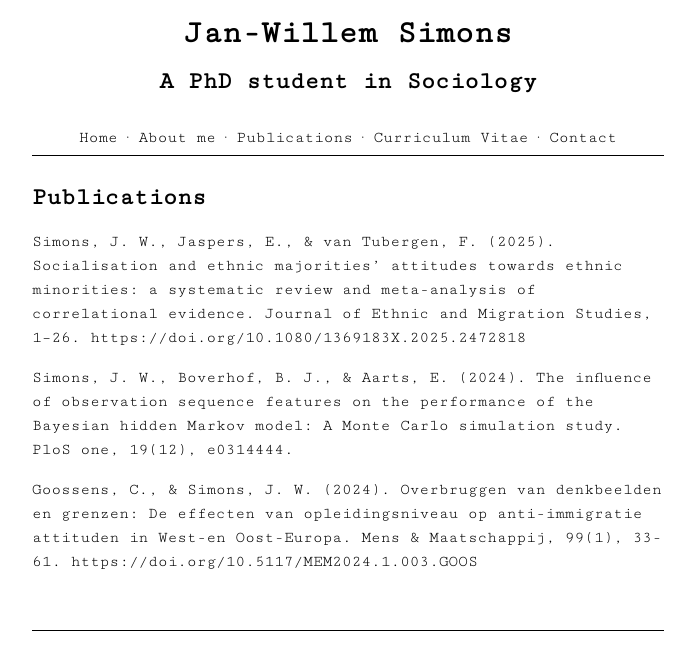
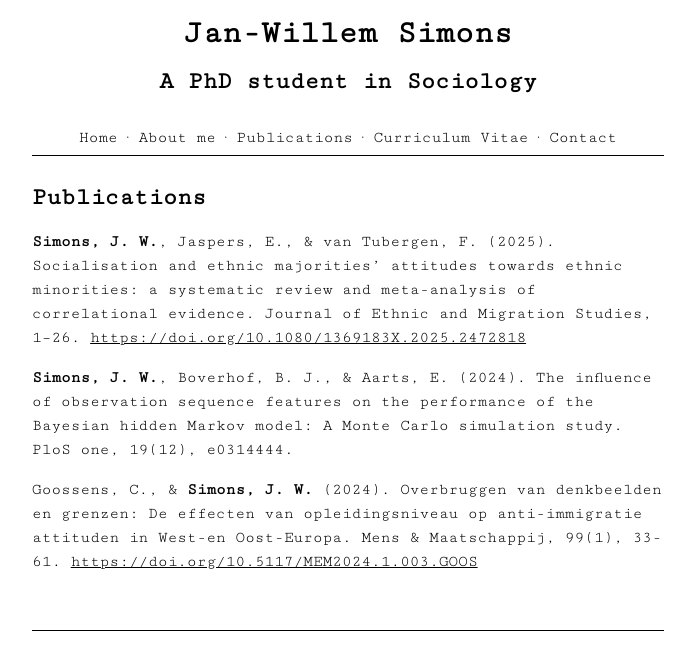
Before and after one commit to jwgsim/jwgsim.github.io, a Jekyll site: the page built from publications.md, in a window 1280 px wide. Shown: the top 670 px of the page, without its empty margins (292-987 px from the left). Built offline with Jekyll 4.4.1, drawn with Linux system fonts in a browser that asks for light colours; part of the change alters nothing that is shown.

```diff
--- a/publications.md
+++ b/publications.md
@@ -4,8 +4,8 @@ title: Publications
 permalink: /publications/
 ---
 
-Simons, J. W., Jaspers, E., & van Tubergen, F. (2025). Socialisation and ethnic majorities’ attitudes towards ethnic minorities: a systematic review and meta-analysis of correlational evidence. Journal of Ethnic and Migration Studies, 1–26. https://doi.org/10.1080/1369183X.2025.2472818
+**Simons, J. W.**, Jaspers, E., & van Tubergen, F. (2025). Socialisation and ethnic majorities’ attitudes towards ethnic minorities: a systematic review and meta-analysis of correlational evidence. Journal of Ethnic and Migration Studies, 1–26. <a href="https://doi.org/10.1080/1369183X.2025.2472818"> https://doi.org/10.1080/1369183X.2025.2472818</a>
 
-Simons, J. W., Boverhof, B. J., & Aarts, E. (2024). The influence of observation sequence features on the performance of the Bayesian hidden Markov model: A Monte Carlo simulation study. PloS one, 19(12), e0314444.
+**Simons, J. W.**, Boverhof, B. J., & Aarts, E. (2024). The influence of observation sequence features on the performance of the Bayesian hidden Markov model: A Monte Carlo simulation study. PloS one, 19(12), e0314444.
 
-Goossens, C., & Simons, J. W. (2024). Overbruggen van denkbeelden en grenzen: De effecten van opleidingsniveau op anti-immigratie attituden in West-en Oost-Europa. Mens & Maatschappij, 99(1), 33-61. https://doi.org/10.5117/MEM2024.1.003.GOOS
+Goossens, C., & **Simons, J. W.** (2024). Overbruggen van denkbeelden en grenzen: De effecten van opleidingsniveau op anti-immigratie attituden in West-en Oost-Europa. Mens & Maatschappij, 99(1), 33-61. <a href="https://doi.org/10.5117/MEM2024.1.003.GOOS"> https://doi.org/10.5117/MEM2024.1.003.GOOS</a>
```
